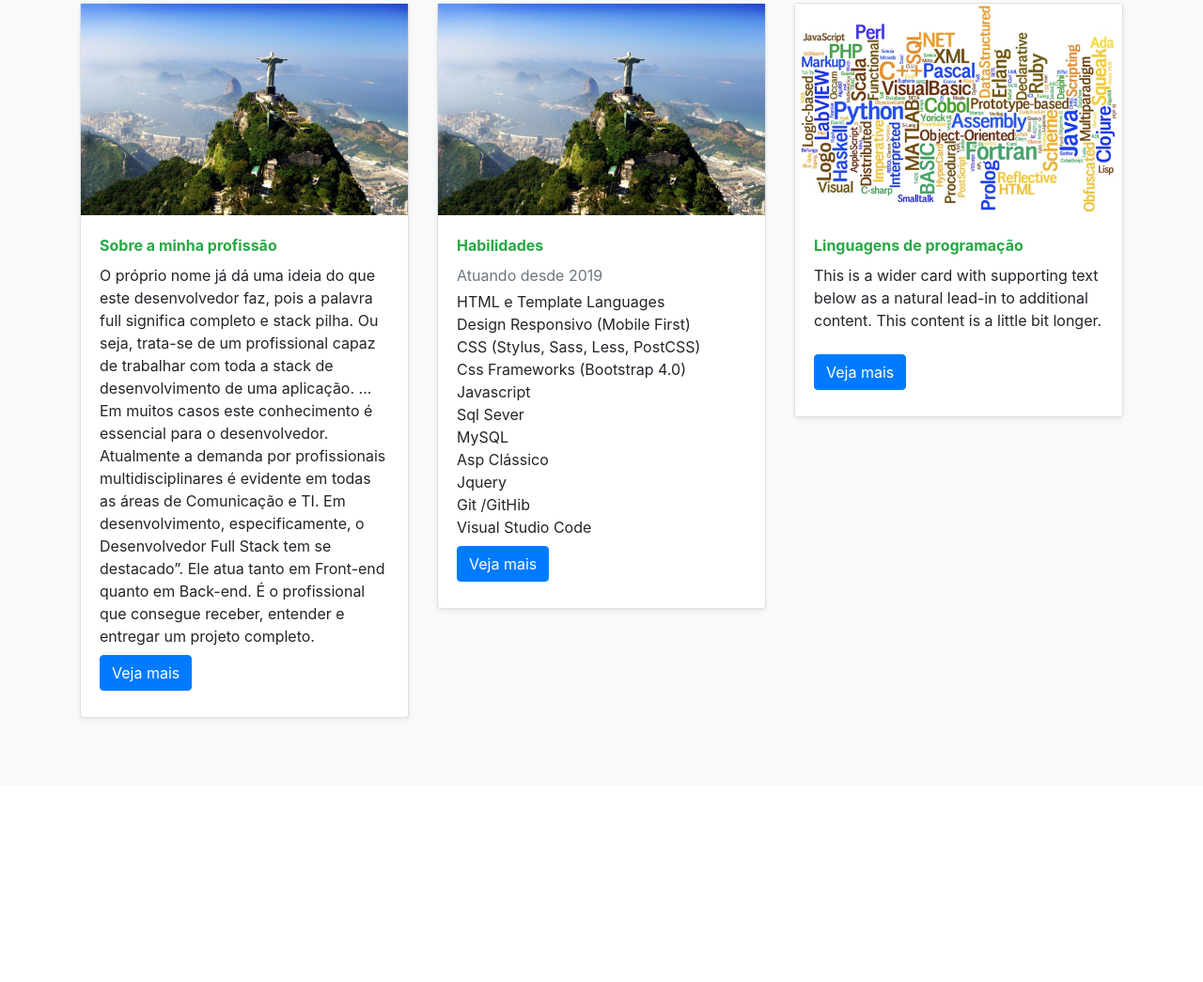
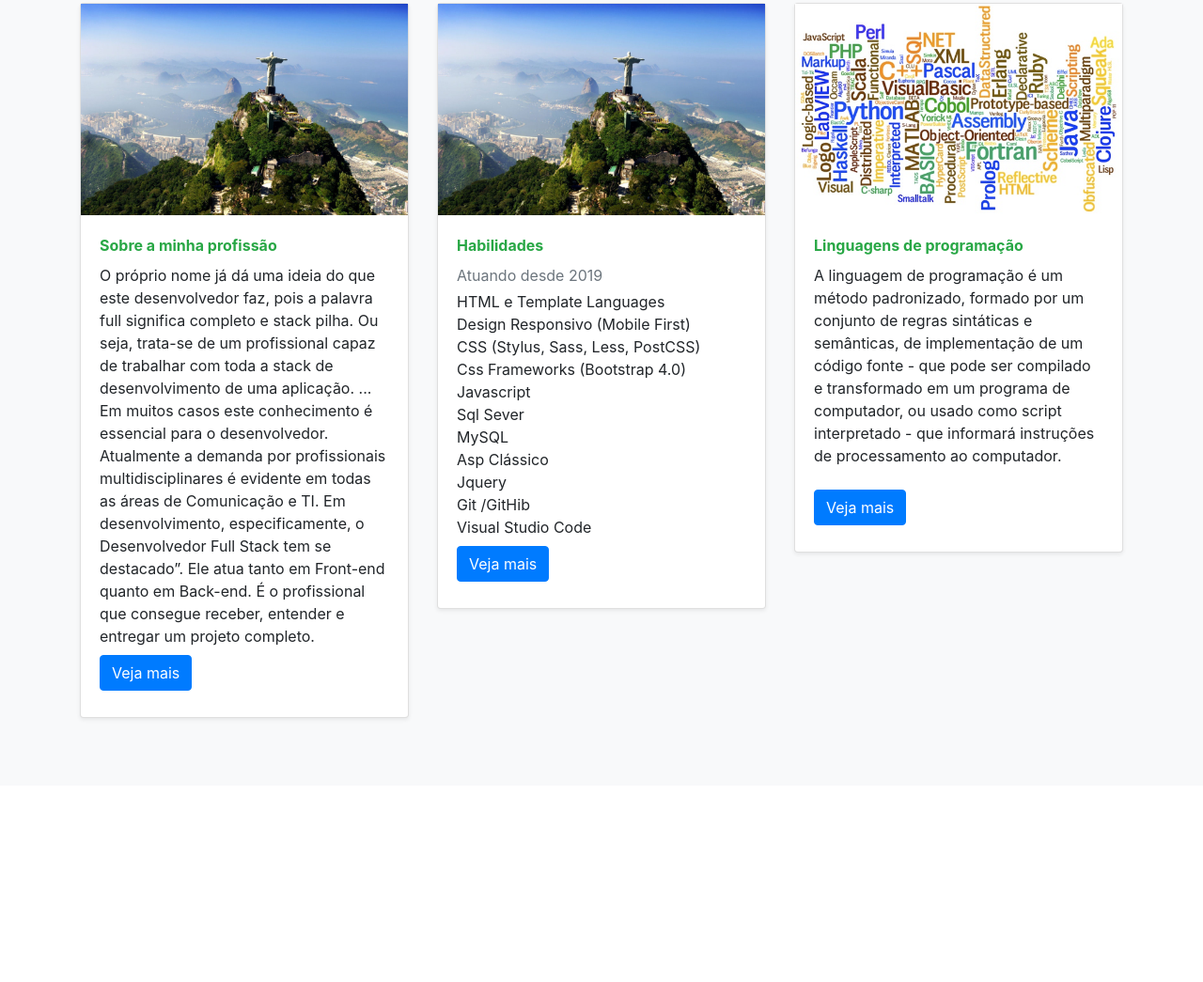
Before and after one commit to wesleydesenvolvedorWes/meusite, a plain HTML site: page sobre mim.html in a window 1280 px wide. Shown: the part 705-1750 px from the top of the page at 94% size. Drawn offline with nearby package versions, Linux system fonts and the light colour scheme; a script that the page names is missing.

Commit message:
Add files via upload

```diff
--- a/sobre mim.html
+++ b/sobre mim.html
@@ -164,7 +164,7 @@
             <img src="programação.jpg" alt="building1" width="100%" height="225" />
             <div class="card-body">
               <strong class="d-inline-block mb-2 text-success">Linguagens de programação</strong>
-              <p class="card-text">This is a wider card with supporting text below as a natural lead-in to additional content. This content is a little bit longer.</p>
+              <p class="card-text">A linguagem de programação é um método padronizado, formado por um conjunto de regras sintáticas e semânticas, de implementação de um código fonte - que pode ser compilado e transformado em um programa de computador, ou usado como script interpretado - que informará instruções de processamento ao computador.</p>
               <div class="d-flex justify-content-between align-items-center">
                 <div class="btn-group">
                   <a href="http://www.digitaldev.com.br/linguagens-de-programacao/" class="btn btn-primary my-2">Veja mais</a>
```
